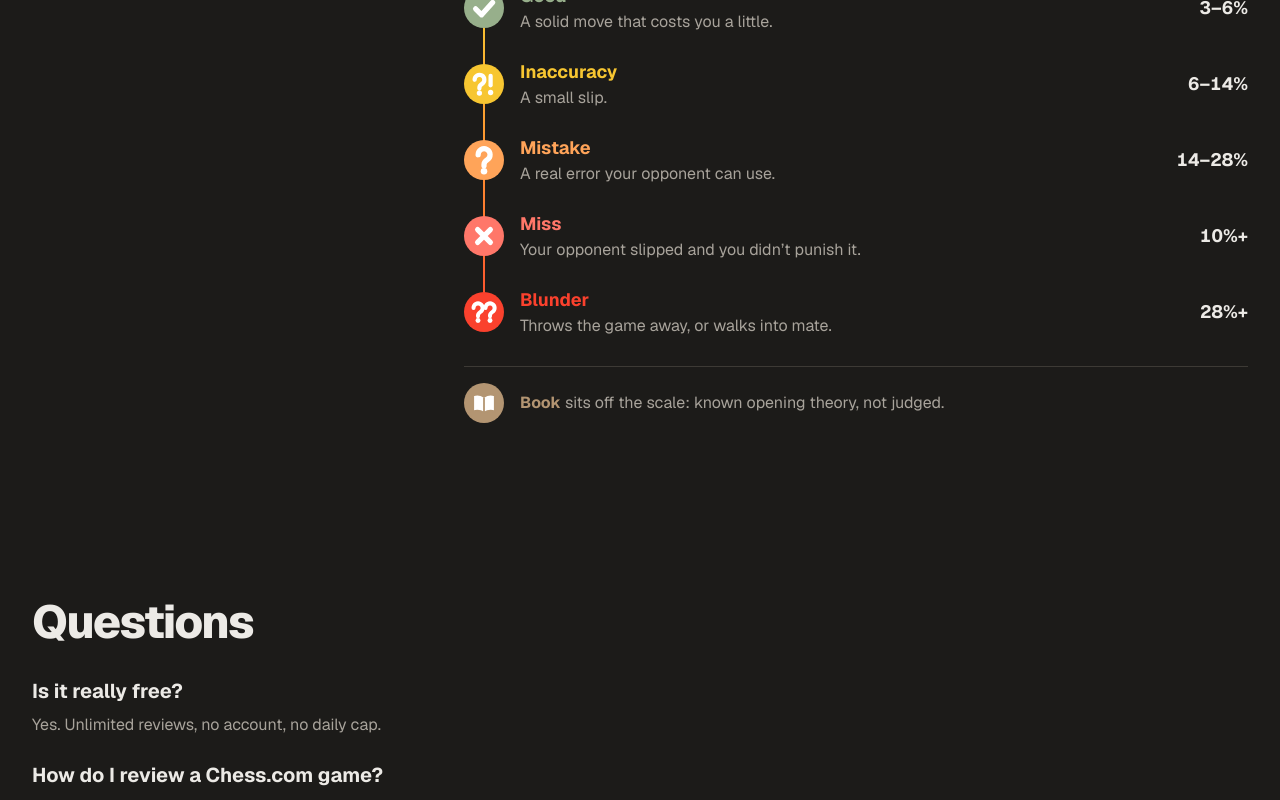
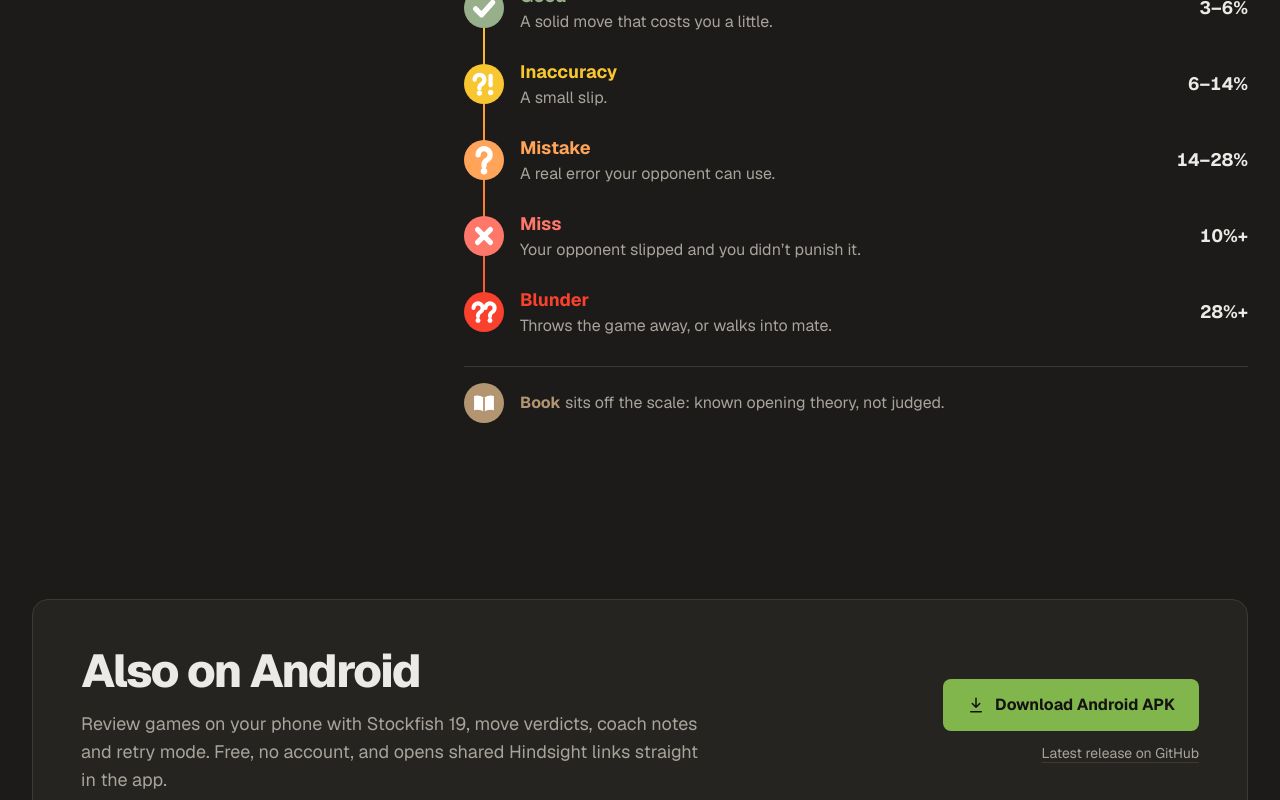
Before and after one commit to Almadih/hindsight, a Next.js app in the folder web/: page / in a window 1280 px wide. Shown: the part 2000-2800 px from the top of the page. Built offline with nearby package versions, Linux system fonts and the light colour scheme.

Commit message:
feat(release): add android apk workflow and web download links
- Add tag-triggered GitHub Actions workflow to test, build, and publish hindsight.apk to GitHub Releases
- Add Android app download links and mobile section to the web landing page

```diff
--- a/web/app/page.tsx
+++ b/web/app/page.tsx
@@ -31,6 +31,8 @@ const STILL_PLY = DEMO.moves.findIndex((m) => m.san === "Qb8+") + 1;
 const TURNING = keyMoments(DEMO.moves.filter((m) => m.coach), 3);
 
 const SITE = "https://hindsight.almadih.dev";
+const APK_URL = "https://github.com/Almadih/hindsight/releases/latest/download/hindsight.apk";
+const RELEASES_URL = "https://github.com/Almadih/hindsight/releases/latest";
 const JSON_LD = JSON.stringify({
   "@context": "https://schema.org",
   "@graph": [
@@ -130,10 +132,13 @@ export default function Home() {
             <img src="/brand/mark.svg" alt="" width={27} height={28} className="self-center" />
             Hindsight
           </Link>
-          <div className="flex items-center gap-4">
+          <div className="flex flex-wrap items-center justify-end gap-x-4 gap-y-2">
             <Link href="/how-it-works" className="text-sm text-muted hover:text-fg">
               How it works
             </Link>
+            <a href={APK_URL} className="text-sm text-muted hover:text-fg">
+              Android app
+            </a>
             <p className="hidden text-sm text-muted sm:block">Free · No account · Chess.com & Lichess</p>
             <button
               onClick={toggleSound}
@@ -243,6 +248,31 @@ export default function Home() {
         </div>
       </section>
 
+      <section id="mobile" className="mx-auto w-full max-w-[1400px] scroll-mt-6 px-4 pt-20 pb-16 sm:px-8 lg:pt-28">
+        <div className="flex flex-col items-start justify-between gap-8 rounded-2xl border border-line bg-surface p-8 sm:p-12 lg:flex-row lg:items-center">
+          <div>
+            <h2 className="text-[clamp(2rem,3.6vw,3.25rem)] leading-none font-extrabold tracking-[-0.035em] text-balance">
+              Also on Android
+            </h2>
+            <p className="mt-4 max-w-[52ch] text-lg text-pretty text-muted">
+              Review games on your phone with Stockfish 19, move verdicts, coach notes and retry mode. Free, no account, and opens shared Hindsight links straight in the app.
+            </p>
+          </div>
+          <div className="flex shrink-0 flex-col items-start gap-3 sm:flex-row sm:items-center lg:flex-col lg:items-end">
+            <a
+              href={APK_URL}
+              className="inline-flex items-center gap-2.5 rounded-lg bg-accent px-6 py-3.5 text-base font-bold text-[#141311] hover:brightness-110"
+            >
+              <Icon name="download" size={18} />
+              Download Android APK
+            </a>
+            <a href={RELEASES_URL} className="text-sm text-muted underline decoration-line underline-offset-4 hover:text-fg">
+              Latest release on GitHub
+            </a>
+          </div>
+        </div>
+      </section>
+
       <section className="mx-auto w-full max-w-[1400px] px-4 pt-20 pb-16 sm:px-8 lg:pt-28">
         <h2 className="text-[clamp(2rem,3.6vw,3.25rem)] leading-none font-extrabold tracking-[-0.035em]">Questions</h2>
         <div className="mt-8 grid max-w-[60ch] gap-6">
@@ -252,6 +282,16 @@ export default function Home() {
               <p className="mt-2 text-pretty text-muted">{a}</p>
             </div>
           ))}
+          <div>
+            <h3 className="text-xl font-bold">Is there a mobile app?</h3>
+            <p className="mt-2 text-pretty text-muted">
+              Yes, for Android.{" "}
+              <a href={APK_URL} className="underline decoration-line underline-offset-4 hover:text-fg">
+                Download the latest APK
+              </a>{" "}
+              directly from GitHub.
+            </p>
+          </div>
           <div>
             <h3 className="text-xl font-bold">How is accuracy calculated?</h3>
             <p className="mt-2 text-pretty text-muted">
@@ -279,6 +319,9 @@ export default function Home() {
           <Link href="/how-it-works" className="hover:text-fg">
             How it works
           </Link>
+          <a href={APK_URL} className="hover:text-fg">
+            Android APK
+          </a>
           <a href="https://github.com/Almadih/hindsight" className="hover:text-fg">
             GitHub
           </a>
--- a/web/components/Icon.tsx
+++ b/web/components/Icon.tsx
@@ -8,6 +8,7 @@ const PATHS = {
   soundOn: "M11 5 6 9H3v6h3l5 4zM15.5 8.5a5 5 0 0 1 0 7M18.5 5.5a9 9 0 0 1 0 13",
   link: "M10 14a4 4 0 0 0 5.66 0l3-3a4 4 0 0 0-5.66-5.66l-1 1M14 10a4 4 0 0 0-5.66 0l-3 3a4 4 0 0 0 5.66 5.66l1-1",
   soundOff: "M11 5 6 9H3v6h3l5 4zM16 9.5l5 5M21 9.5l-5 5",
+  download: "M12 3v12M7 10l5 5 5-5M5 21h14",
 };
 
 export function Icon({ name, size = 20 }: { name: keyof typeof PATHS; size?: number }) {
```
